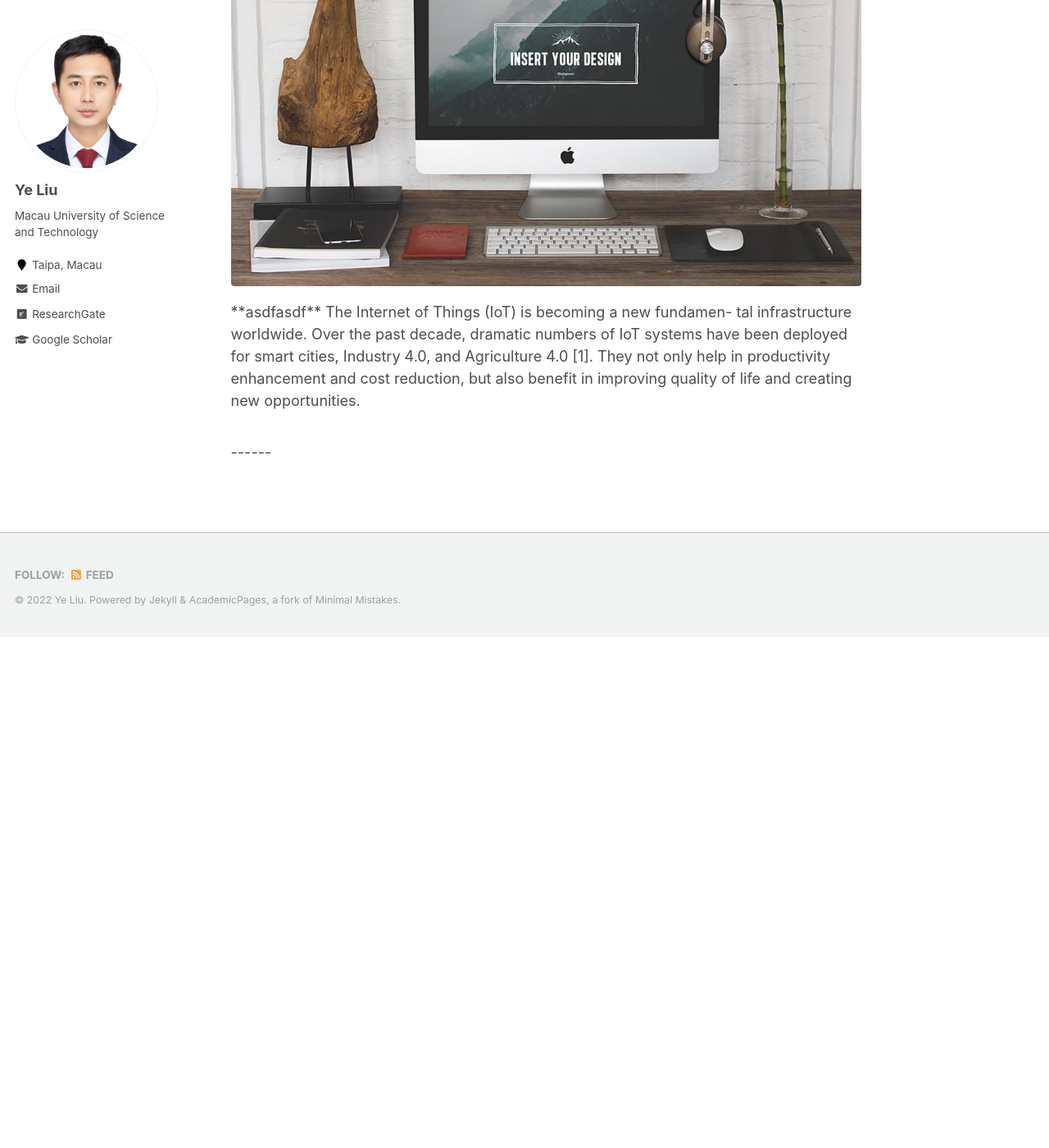
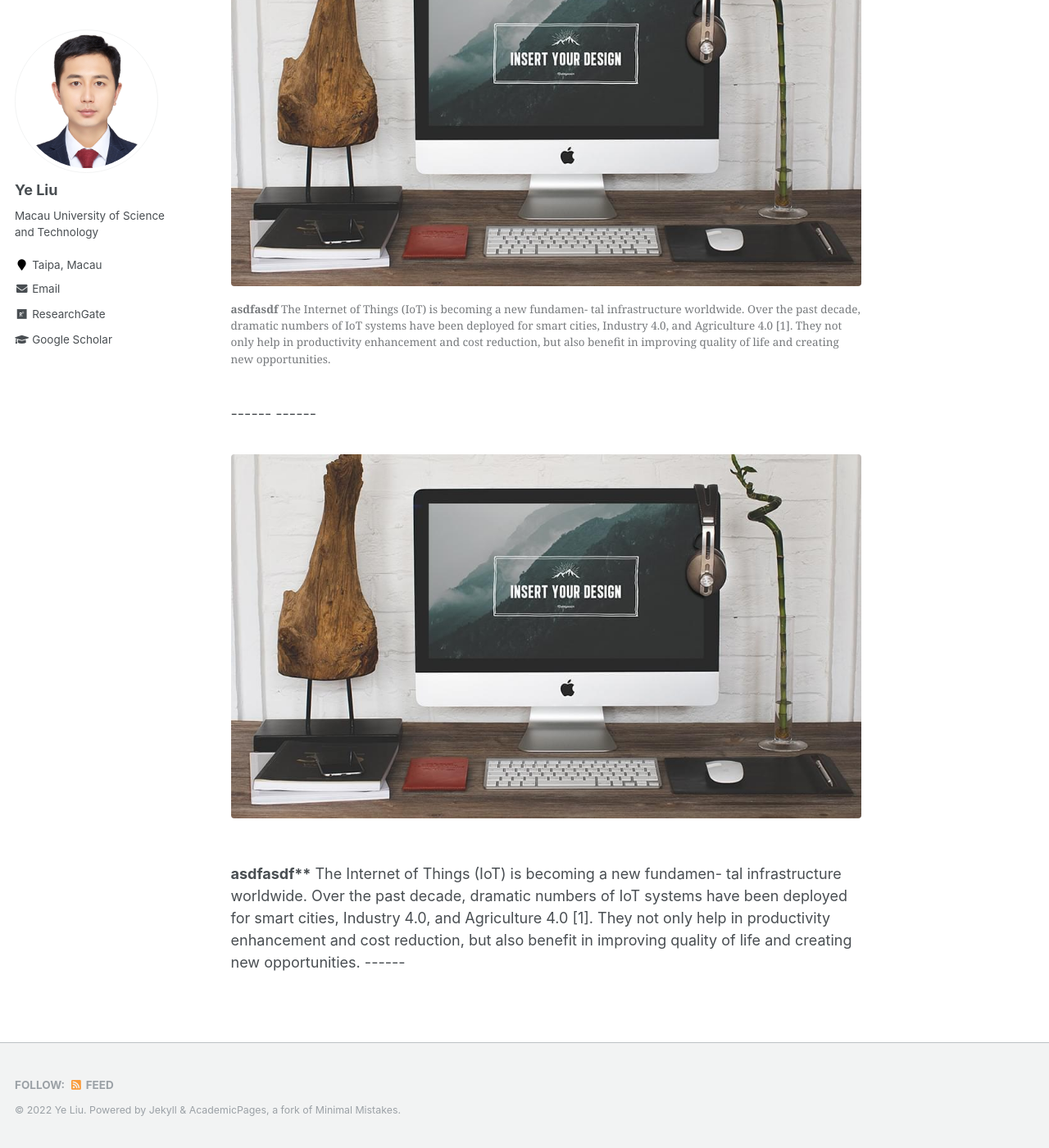
Before and after one commit to ChrisYe-Liu/chrisye-liu.github.io, a Jekyll site: the page built from _pages/research.md, in a window 1280 px wide and 1400 px high, scrolled down 763 px. Shown: the whole window at 82% size. Built offline with Jekyll 4.4.1, drawn with Linux system fonts in a browser that asks for light colours; before the commit the page ends 1540 px from its top, so only the background shows below that.

Commit message:
Update research.md

```diff
--- a/_pages/research.md
+++ b/_pages/research.md
@@ -15,6 +15,7 @@
 The Internet of Things (IoT) is becoming a new fundamen- tal infrastructure worldwide. Over the past decade, dramatic numbers of IoT systems have been deployed for smart cities, Industry 4.0, and Agriculture 4.0 [1]. They not only help in productivity enhancement and cost reduction, but also benefit in improving quality of life and creating new opportunities.1
 
 ------
+
 <p>
 <img src="/images/foo-bar-identity.jpg" alt="" style="float:left" width="250" height="187">
 <p>
@@ -24,12 +25,26 @@
 The Internet of Things (IoT) is becoming a new fundamen- tal infrastructure worldwide. Over the past decade, dramatic numbers of IoT systems have been deployed for smart cities, Industry 4.0, and Agriculture 4.0 [1]. They not only help in productivity enhancement and cost reduction, but also benefit in improving quality of life and creating new opportunities.1
 
 ------
+
+<figure>
+  <img src="/images/foo-bar-identity.jpg" alt=""
+  style="float:left" width="250" height="187">
+  <figcaption> <strong>asdfasdf </strong>
+The Internet of Things (IoT) is becoming a new fundamen- tal infrastructure worldwide. Over the past decade, dramatic numbers of IoT systems have been deployed for smart cities, Industry 4.0, and Agriculture 4.0 [1]. They not only help in productivity enhancement and cost reduction, but also benefit in improving quality of life and creating new opportunities.</figcaption>
+</figure>
+
+
+
+------
+
+------
+
 <figure>
   <img src="/images/foo-bar-identity.jpg" alt="this is a placeholder image"
   style="float:left" width="250" height="187">
-
-  **asdfasdf**
-  The Internet of Things (IoT) is becoming a new fundamen- tal infrastructure worldwide. Over the past decade, dramatic numbers of IoT systems have been deployed for smart cities, Industry 4.0, and Agriculture 4.0 [1]. They not only help in productivity enhancement and cost reduction, but also benefit in improving quality of life and creating new opportunities.
 </figure>
 
+<b>asdfasdf**</b>
+The Internet of Things (IoT) is becoming a new fundamen- tal infrastructure worldwide. Over the past decade, dramatic numbers of IoT systems have been deployed for smart cities, Industry 4.0, and Agriculture 4.0 [1]. They not only help in productivity enhancement and cost reduction, but also benefit in improving quality of life and creating new opportunities.
+
 ------
```
